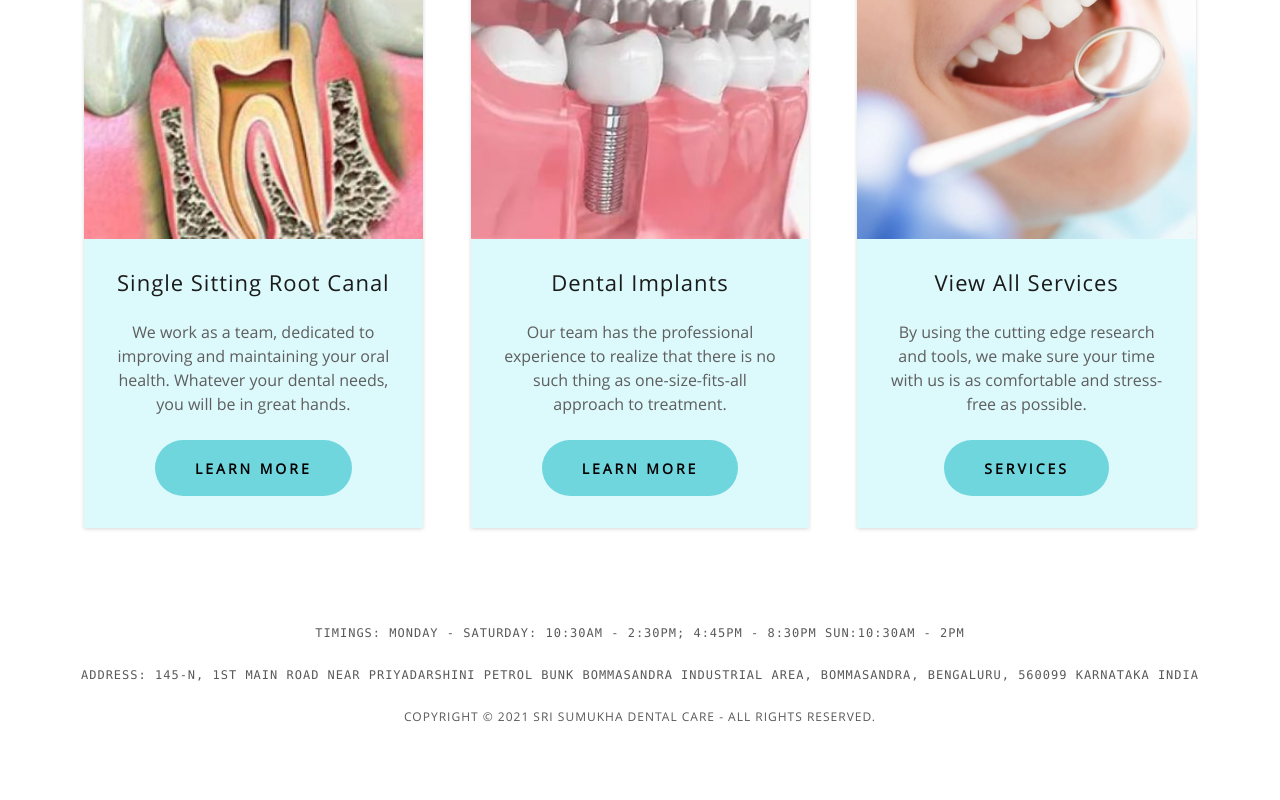
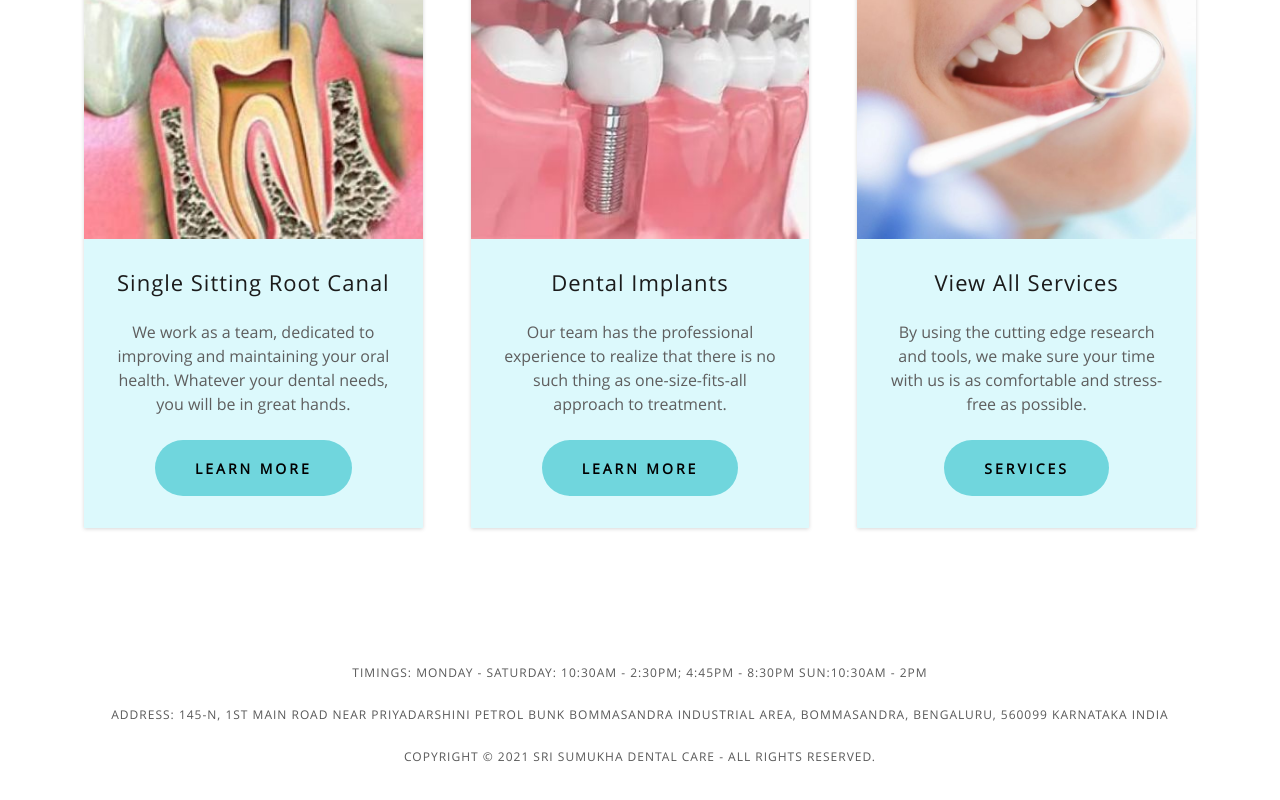
Before and after one commit to geraldchecka/dentalcare, a Next.js app: page / in a window 1280 px wide. Shown: the part 1670-2470 px from the top of the page. Built offline with nearby package versions, Linux system fonts and the light colour scheme.

Commit message:
fixed styling issues and content

```diff
--- a/components/footer.js
+++ b/components/footer.js
@@ -1,18 +1,20 @@
-import { FooterBlock, FooterSection } from '../styles/banner.styled';
+import { FooterBlock, FooterSection, SectionItem, SectionGroup } from '../styles/banner.styled';
 
   export default function Footer() {
     return (
       <>
+        <SectionGroup>
+          <SectionItem>
             <FooterBlock>
               <FooterSection>
-            <pre>
+                <p>
                   TIMINGS:
                   MONDAY - SATURDAY: 10:30AM - 2:30PM; 4:45PM - 8:30PM
                   SUN:10:30AM - 2PM
-            </pre>
+                </p>
               </FooterSection>
               <FooterSection>
-            <pre>
+                <p>
                   ADDRESS:
                   145-N, 1st Main Road
                   Near Priyadarshini Petrol Bunk
@@ -20,10 +22,12 @@ import { FooterBlock, FooterSection } from '../styles/banner.styled';
                   Bengaluru, 560099
                   Karnataka
                   India
-            </pre>
+                </p>
               </FooterSection>
               <FooterSection>COPYRIGHT © 2021 SRI SUMUKHA DENTAL CARE - ALL RIGHTS RESERVED.</FooterSection>
             </FooterBlock>
+          </SectionItem>
+        </SectionGroup>
       </>
     )
   };
```
Also changed, not shown: components/header.js (+0 -27 lines). Lines whose indentation alone changed are shown as unchanged.
